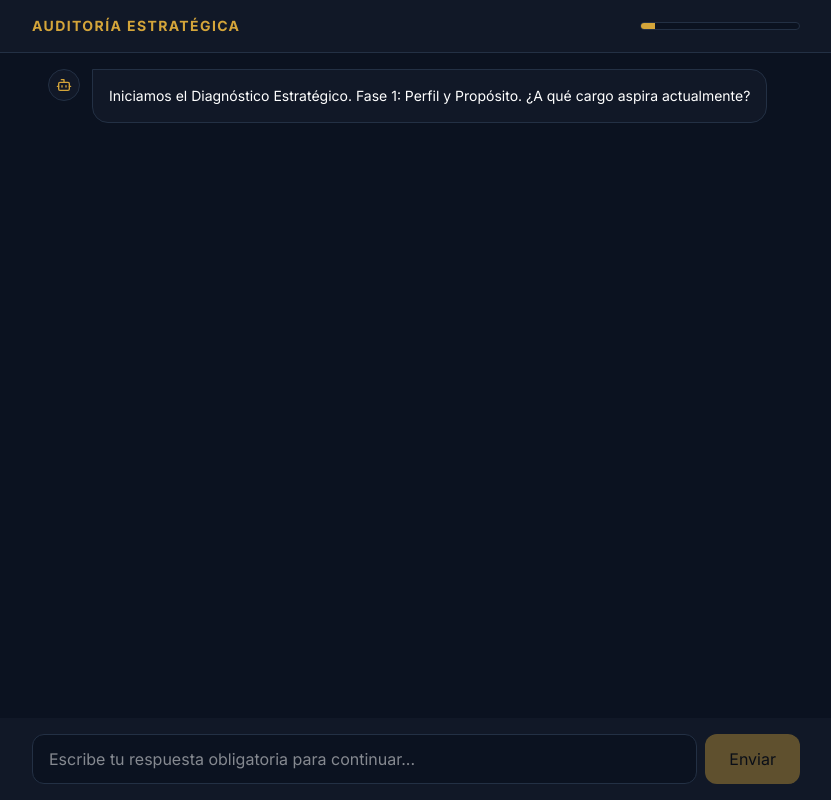
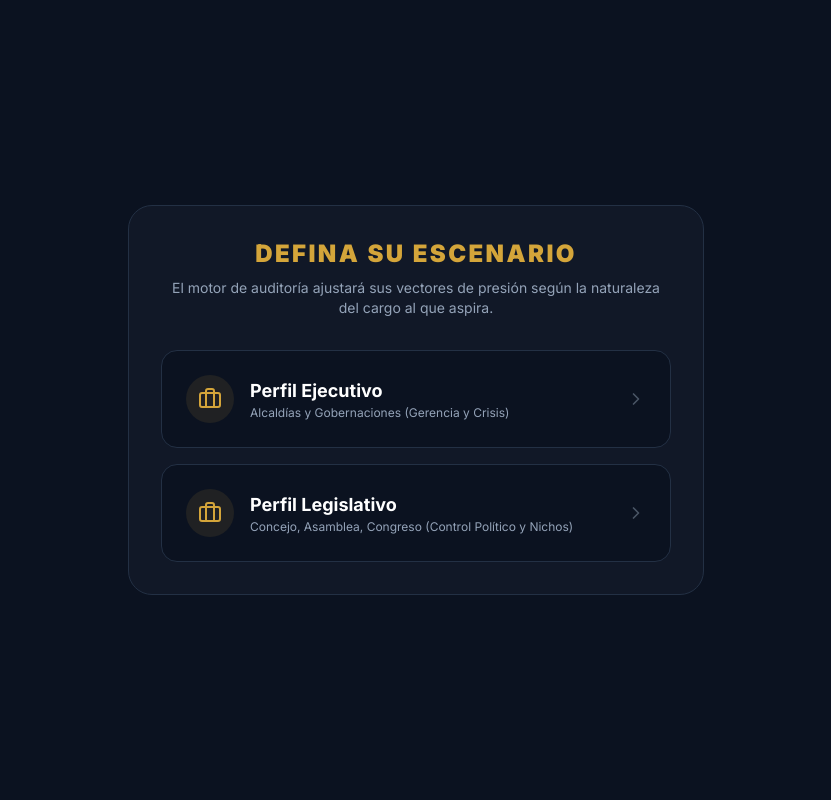
Before and after one commit to JOSEIA13/SinRodeosAI, a Next.js app: page /diagnostico/entrevista in a window 1280 px wide. Shown: the whole page, without its empty margins (224-1055 px from the left). Built offline with nearby package versions, Linux system fonts and the light colour scheme.

Commit message:
feat: implementar selección de perfil y motor dinámico de preguntas

```diff
--- a/app/diagnostico/entrevista/page.tsx
+++ b/app/diagnostico/entrevista/page.tsx
@@ -1,76 +1,66 @@
 'use client';
 
 import React, { useEffect, useRef, useState } from 'react';
-import { Bot, User, Download, Printer } from 'lucide-react';
+import { Bot, User, Download, Printer, ChevronRight, Briefcase } from 'lucide-react';
 import { useRouter } from 'next/navigation';
+// Mantendremos la importación del engine por ahora, en el Paso 2 lo conectaremos a la IA
 import { calcularDiagnosticoBase } from '@/lib/diagnostic/engine';
 
-const FASES_ENTREVISTA = [
-  {
-    fase: 1,
-    nombre: 'Fase 1: Perfil y Propósito',
-    descripcion: 'Definición del objetivo electoral y motivación central.',
-    preguntas: [
-      { id: 'cargo', texto: '¿A qué cargo aspira actualmente?' },
-      { id: 'motivacion', texto: 'Más allá del discurso oficial, ¿cuál es la verdadera motivación personal y política detrás de esta candidatura?' },
-      { id: 'arquetipo', texto: '¿Cómo definiría su estilo de liderazgo principal frente a los electores?' }
-    ]
-  },
-  {
-    fase: 2,
-    nombre: 'Fase 2: Territorio y Oponente',
-    descripcion: 'Lectura del terreno, dolores ciudadanos y competencia.',
-    preguntas: [
-      { id: 'dolorTerritorio', texto: '¿Cuál es el problema más urgente y doloroso que la ciudadanía reclama en las calles?' },
-      { id: 'oponentePrincipal', texto: '¿Quién considera que es su oponente más fuerte a vencer y cuál es su mayor debilidad?' },
-      { id: 'segmentoClave', texto: '¿Cuál es el segmento poblacional o nicho geográfico que definirá esta elección y por qué?' },
-      { id: 'propuestaDiferencial', texto: '¿Cuál es su propuesta más disruptiva frente a los candidatos tradicionales?' }
-    ]
-  },
-  {
-    fase: 3,
-    nombre: 'Fase 3: Capacidad Operativa y Día D',
-    descripcion: 'Estructura, resiliencia y movilización.',
-    preguntas: [
-      { id: 'estructuraBase', texto: '¿Cómo evalúa la solidez actual de su estructura territorial y equipos base?' },
-      { id: 'crisisControl', texto: 'Ante un ataque mediático o escándalo, ¿cuál es su protocolo de respuesta inmediata?' },
-      { id: 'presupuestoRiesgo', texto: '¿Cómo calificaría la suficiencia de sus recursos financieros y logísticos?' },
-      { id: 'movilizacionDiaD', texto: '¿Cuenta con un sistema probado para garantizar el control de votos el Día D?' }
-    ]
-  }
+// BANCO DE PREGUNTAS: EJECUTIVOS (Alcaldías y Gobernaciones)
+const PREGUNTAS_EJECUTIVAS = [
+  { id: 'e1_dolor', texto: '¿Cuál es el dolor estructural de la región que sus oponentes no se atreven a mencionar por miedo a perder votos?' },
+  { id: 'e2_crisis', texto: 'Ante una crisis de seguridad o escándalo de corrupción en su gabinete, ¿cuál es su protocolo de contención en las primeras 24 horas?' },
+  { id: 'e3_bloqueo', texto: 'Si el concejo/asamblea le bloquea su principal proyecto de infraestructura en el primer mes, ¿qué mecanismo de presión activa?' },
+  { id: 'e4_metrica', texto: '¿Qué indicador numérico exacto usará el electorado para medir su éxito al final de su primer año de mandato?' }
 ];
 
-const PREGUNTAS_PLANAS = FASES_ENTREVISTA.flatMap((faseObj) =>
-  faseObj.preguntas.map((p) => ({ ...p, fase: faseObj.fase, nombreFase: faseObj.nombre }))
-);
+// BANCO DE PREGUNTAS: LEGISLATIVOS (Concejo, Asamblea, Congreso)
+const PREGUNTAS_LEGISLATIVAS = [
+  { id: 'l1_nicho', texto: '¿A qué nicho poblacional o gremio específico representa usted y por qué ese grupo está huérfano de representación hoy?' },
+  { id: 'l2_control', texto: '¿Qué tema intocable del gobierno actual piensa auditar y denunciar sin importar el costo político?' },
+  { id: 'l3_minoria', texto: 'Siendo minoría en la corporación, ¿cómo lograría negociar y aprobar un proyecto clave para su base electoral?' },
+  { id: 'l4_ruido', texto: 'En una corporación llena de políticos, ¿cómo garantizará que la prensa y la gente recuerden su nombre y no sea uno más del montón?' }
+];
 
 export default function EntrevistaEstructuradaPage() {
   const router = useRouter();
+
+  // Nuevo Estado: Cargo y Selección
+  const [cargoSeleccionado, setCargoSeleccionado] = useState<'EJECUTIVO' | 'LEGISLATIVO' | null>(null);
+  const [preguntasActivas, setPreguntasActivas] = useState<any[]>([]);
+
   const [indiceActual, setIndiceActual] = useState(0);
   const [respuestaActual, setRespuestaActual] = useState('');
   const [datosAcumulados, setDatosAcumulados] = useState<Record<string, string>>({});
   const [historial, setHistorial] = useState<Array<{ rol: 'ia' | 'usuario'; texto: string }>>([]);
   const [estaEscribiendo, setEstaEscribiendo] = useState(false);
   const [analizando, setAnalizando] = useState(false);
+
+  // Estados Finales
   const [mostrarModalContacto, setMostrarModalContacto] = useState(false);
   const [contactoUsuario, setContactoUsuario] = useState({ email: '', whatsapp: '' });
   const [resultadoFinal, setResultadoFinal] = useState<any>(null);
   const chatEndRef = useRef<HTMLDivElement>(null);
 
-  useEffect(() => {
-    setHistorial([
-      {
-        rol: 'ia',
-        texto: `Iniciamos el Diagnóstico Estratégico. Fase 1: Perfil y Propósito.\n\n${PREGUNTAS_PLANAS[0].texto}`
-      }
-    ]);
-  }, []);
+  // Iniciar la entrevista UNA VEZ que seleccionan el cargo
+  const iniciarEntrevista = (tipoCargo: 'EJECUTIVO' | 'LEGISLATIVO') => {
+    setCargoSeleccionado(tipoCargo);
+    const setPreguntas = tipoCargo === 'EJECUTIVO' ? PREGUNTAS_EJECUTIVAS : PREGUNTAS_LEGISLATIVAS;
+    setPreguntasActivas(setPreguntas);
+
+    const textoInicial = tipoCargo === 'EJECUTIVO'
+      ? `Ha seleccionado el perfil Ejecutivo. Procederemos con la auditoría de gerencia territorial y manejo de crisis.\n\n${setPreguntas[0].texto}`
+      : `Ha seleccionado el perfil Legislativo. Procederemos con la auditoría de control político, nichos y debate.\n\n${setPreguntas[0].texto}`;
+
+    setHistorial([{ rol: 'ia', texto: textoInicial }]);
+  };
 
   useEffect(() => {
     chatEndRef.current?.scrollIntoView({ behavior: 'smooth' });
   }, [historial, estaEscribiendo]);
 
   const finalizarEntrevista = (datosFinales: Record<string, string>) => {
+    // Aquí añadiremos la conexión con IA en el Paso 2
     const puntaje = calcularDiagnosticoBase(datosFinales);
     setResultadoFinal(puntaje);
     localStorage.setItem('sinrodeos_resultado_diagnostico', JSON.stringify(puntaje));
@@ -80,10 +70,9 @@ export default function EntrevistaEstructuradaPage() {
 
   const manejarEnvio = (e: React.FormEvent<HTMLFormElement>) => {
     e.preventDefault();
-    // VALIDACIÓN ESTRICTA: Obliga a que la respuesta no esté vacía
     if (!respuestaActual.trim() || analizando) return;
 
-    const preguntaObj = PREGUNTAS_PLANAS[indiceActual];
+    const preguntaObj = preguntasActivas[indiceActual];
     const respuestaTrim = respuestaActual.trim();
     const nuevasRespuestas = { ...datosAcumulados, [preguntaObj.id]: respuestaTrim };
 
@@ -93,15 +82,11 @@ export default function EntrevistaEstructuradaPage() {
 
     const siguienteIndice = indiceActual + 1;
 
-    if (siguienteIndice < PREGUNTAS_PLANAS.length) {
+    if (siguienteIndice < preguntasActivas.length) {
       setEstaEscribiendo(true);
       setTimeout(() => {
-        const siguientePregunta = PREGUNTAS_PLANAS[siguienteIndice];
-        const nextText = siguientePregunta.fase !== preguntaObj.fase
-          ? `Avanzamos a la ${siguientePregunta.nombreFase}.\n\n${siguientePregunta.texto}`
-          : siguientePregunta.texto;
-
-        setHistorial((prev) => [...prev, { rol: 'ia', texto: nextText }]);
+        const siguientePregunta = preguntasActivas[siguienteIndice];
+        setHistorial((prev) => [...prev, { rol: 'ia', texto: siguientePregunta.texto }]);
         setIndiceActual(siguienteIndice);
         setEstaEscribiendo(false);
       }, 800);
@@ -118,11 +103,7 @@ export default function EntrevistaEstructuradaPage() {
       await fetch('/api/enviar-solicitud', {
         method: 'POST',
         headers: { 'Content-Type': 'application/json' },
-        body: JSON.stringify({
-          respuestas: datosAcumulados,
-          contacto: contactoUsuario,
-          resultado: resultadoFinal
-        })
+        body: JSON.stringify({ respuestas: datosAcumulados, contacto: contactoUsuario, resultado: resultadoFinal, cargo: cargoSeleccionado })
       });
       router.push('/diagnostico/espera');
     } catch (err) {
@@ -131,55 +112,65 @@ export default function EntrevistaEstructuradaPage() {
     }
   };
 
-  // NUEVA FUNCIÓN: Genera un reporte imprimible limpio con preguntas y respuestas
-  const descargarReporte = () => {
-    const ventanaImpresion = window.open('', '_blank');
-    if (!ventanaImpresion) return;
+  const descargarReporte = () => { window.print(); };
+  const progreso = preguntasActivas.length > 0 ? Math.round(((indiceActual + 1) / preguntasActivas.length) * 100) : 0;
 
-    const htmlContenido = `
-      <!DOCTYPE html>
-      <html>
-        <head>
-          <title>Reporte de Diagnóstico Estratégico</title>
-          <style>
-            body { font-family: Arial, sans-serif; padding: 40px; color: #111; line-height: 1.5; }
-            h1 { color: #b8860b; border-bottom: 2px solid #b8860b; padding-bottom: 10px; }
-            .score-box { background: #f4f4f4; padding: 15px; border-radius: 8px; margin: 20px 0; font-size: 18px; font-weight: bold; }
-            .qa-block { margin-bottom: 20px; border-bottom: 1px solid #ddd; padding-bottom: 15px; }
-            .question { font-weight: bold; color: #333; }
-            .answer { margin-top: 5px; color: #555; background: #fafafa; padding: 10px; border-left: 3px solid #b8860b; }
-          </style>
-        </head>
-        <body>
-          <h1>Auditoría Estratégica - Resultado de Entrevista</h1>
-          <div class="score-box">
-            Puntaje Global Obtenido: ${typeof resultadoFinal === 'object' ? resultadoFinal?.total || resultadoFinal?.puntajeFinal || 'Evaluado' : resultadoFinal}
+  // PANTALLA 0: SELECCIÓN DE CARGO
+  if (!cargoSeleccionado) {
+    return (
+      <div className="min-h-screen bg-[#0B1220] flex items-center justify-center p-6 text-white">
+        <div className="max-w-xl w-full bg-[#111827] border border-[#233044] p-8 rounded-3xl space-y-8">
+          <div className="text-center space-y-2">
+            <h1 className="text-2xl font-black text-[#D4A53A] uppercase tracking-widest">Defina su Escenario</h1>
+            <p className="text-[#94A3B8] text-sm">El motor de auditoría ajustará sus vectores de presión según la naturaleza del cargo al que aspira.</p>
           </div>
-          <h3>Detalle de Respuestas del Candidato:</h3>
-          ${PREGUNTAS_PLANAS.map((p) => `
-            <div class="qa-block">
-              <div class="question">[${p.nombreFase}] ${p.texto}</div>
-              <div class="answer">${datosAcumulados[p.id] || 'Sin respuesta'}</div>
-            </div>
-          `).join('')}
-          <script>
-            window.onload = function() { window.print(); }
-          </script>
-        </body>
-      </html>
-    `;
 
-    ventanaImpresion.document.write(htmlContenido);
-    ventanaImpresion.document.close();
-  };
+          <div className="space-y-4">
+            <button
+              onClick={() => iniciarEntrevista('EJECUTIVO')}
+              className="w-full bg-[#0B1220] border border-[#233044] hover:border-[#D4A53A] p-6 rounded-2xl flex items-center justify-between group transition-all"
+            >
+              <div className="flex items-center gap-4 text-left">
+                <div className="w-12 h-12 rounded-full bg-[#D4A53A]/10 text-[#D4A53A] flex items-center justify-center shrink-0">
+                  <Briefcase className="w-6 h-6" />
+                </div>
+                <div>
+                  <h3 className="font-bold text-lg">Perfil Ejecutivo</h3>
+                  <p className="text-xs text-[#94A3B8]">Alcaldías y Gobernaciones (Gerencia y Crisis)</p>
+                </div>
+              </div>
+              <ChevronRight className="w-5 h-5 text-gray-600 group-hover:text-[#D4A53A]" />
+            </button>
 
-  const progreso = Math.round(((indiceActual + 1) / PREGUNTAS_PLANAS.length) * 100);
+            <button
+              onClick={() => iniciarEntrevista('LEGISLATIVO')}
+              className="w-full bg-[#0B1220] border border-[#233044] hover:border-[#D4A53A] p-6 rounded-2xl flex items-center justify-between group transition-all"
+            >
+              <div className="flex items-center gap-4 text-left">
+                <div className="w-12 h-12 rounded-full bg-[#D4A53A]/10 text-[#D4A53A] flex items-center justify-center shrink-0">
+                  <Briefcase className="w-6 h-6" />
+                </div>
+                <div>
+                  <h3 className="font-bold text-lg">Perfil Legislativo</h3>
+                  <p className="text-xs text-[#94A3B8]">Concejo, Asamblea, Congreso (Control Político y Nichos)</p>
+                </div>
+              </div>
+              <ChevronRight className="w-5 h-5 text-gray-600 group-hover:text-[#D4A53A]" />
+            </button>
+          </div>
+        </div>
+      </div>
+    );
+  }
 
+  // PANTALLA 1: ENTREVISTA DINÁMICA (El resto del código se mantiene igual, renderizando el chat)
   return (
     <div className="min-h-screen bg-[#0B1220] text-white flex flex-col">
       <header className="bg-[#111827] border-b border-[#233044] p-4 sticky top-0 z-20">
         <div className="max-w-3xl mx-auto flex items-center justify-between">
-          <h1 className="text-sm font-bold uppercase tracking-widest text-[#D4A53A]">Auditoría Estratégica</h1>
+          <h1 className="text-sm font-bold uppercase tracking-widest text-[#D4A53A]">
+            Auditoría: {cargoSeleccionado}
+          </h1>
           <div className="w-40 bg-[#0B1220] h-2 rounded-full border border-[#233044] overflow-hidden">
             <div className="bg-[#D4A53A] h-full transition-all" style={{ width: `${progreso}%` }} />
           </div>
@@ -192,7 +183,7 @@ export default function EntrevistaEstructuradaPage() {
             <div className={`w-8 h-8 rounded-full flex items-center justify-center shrink-0 ${msg.rol === 'usuario' ? 'bg-[#D4A53A]' : 'bg-[#111827] border border-[#233044]'}`}>
               {msg.rol === 'usuario' ? <User className="w-4 h-4 text-black" /> : <Bot className="w-4 h-4 text-[#D4A53A]" />}
             </div>
-            <div className={`p-4 rounded-2xl text-sm ${msg.rol === 'usuario' ? 'bg-[#D4A53A] text-black rounded-tr-none' : 'bg-[#111827] border border-[#233044] rounded-tl-none'}`}>
+            <div className={`p-4 rounded-2xl text-sm ${msg.rol === 'usuario' ? 'bg-[#D4A53A] text-black rounded-tr-none' : 'bg-[#111827] border border-[#233044] rounded-tl-none leading-relaxed'}`}>
               {msg.texto}
             </div>
           </div>
@@ -206,15 +197,11 @@ export default function EntrevistaEstructuradaPage() {
             className="flex-1 bg-[#0B1220] border border-[#233044] rounded-xl px-4 py-3 text-sm focus:border-[#D4A53A] outline-none disabled:opacity-50"
             value={respuestaActual}
             onChange={(e) => setRespuestaActual(e.target.value)}
-            placeholder="Escribe tu respuesta obligatoria para continuar..."
+            placeholder="Respuesta táctica obligatoria..."
             disabled={analizando}
             required
           />
-          <button
-            type="submit"
-            disabled={!respuestaActual.trim() || analizando}
-            className="bg-[#D4A53A] px-6 py-2 rounded-xl text-black font-bold disabled:opacity-40 disabled:cursor-not-allowed hover:brightness-110 transition"
-          >
+          <button type="submit" disabled={!respuestaActual.trim() || analizando} className="bg-[#D4A53A] px-6 py-2 rounded-xl text-black font-bold disabled:opacity-40 hover:brightness-110">
             Enviar
           </button>
         </form>
@@ -224,43 +211,19 @@ export default function EntrevistaEstructuradaPage() {
         <div className="fixed inset-0 bg-black/90 flex items-center justify-center p-4 z-50">
           <div className="bg-[#111827] border border-[#233044] p-8 rounded-2xl max-w-md w-full space-y-6">
             <div>
-              <h2 className="text-lg font-bold text-[#D4A53A]">Diagnóstico Calculado con Éxito</h2>
-              <p className="text-xs text-[#94A3B8] mt-1">Puntuación y ponderación preliminar generada.</p>
+              <h2 className="text-lg font-bold text-[#D4A53A]">Diagnóstico Base Completado</h2>
+              <p className="text-xs text-[#94A3B8]">Validando coherencia de respuestas en progreso...</p>
             </div>
-
-            <div className="bg-[#0B1220] p-4 rounded-xl border border-[#233044] text-center">
-              <span className="text-xs text-gray-400 uppercase tracking-wider block">Puntaje Global</span>
-              <span className="text-3xl font-black text-[#D4A53A]">
-                {typeof resultadoFinal === 'object' ? resultadoFinal?.total || resultadoFinal?.puntajeFinal || 'Evaluado' : resultadoFinal}
-              </span>
-            </div>
-
             <div className="flex gap-3">
-              <button type="button" onClick={descargarReporte} className="flex-1 border border-[#D4A53A] text-[#D4A53A] py-2.5 rounded-xl text-xs font-bold flex items-center justify-center gap-2 hover:bg-[#D4A53A]/10 transition">
-                <Download className="w-4 h-4" /> Descargar / Imprimir Informe
+              <button type="button" onClick={descargarReporte} className="flex-1 border border-[#D4A53A] text-[#D4A53A] py-2.5 rounded-xl text-xs font-bold flex items-center justify-center gap-2 hover:bg-[#D4A53A]/10">
+                <Download className="w-4 h-4" /> Imprimir Dictamen Local
               </button>
             </div>
-
             <form onSubmit={enviarSolicitudFinal} className="space-y-3 border-t border-[#233044] pt-4">
-              <p className="text-xs text-[#94A3B8]">Ingresa tus datos para recibir copia en tu correo y continuar:</p>
-              <input
-                type="email"
-                placeholder="Tu correo electrónico"
-                className="w-full bg-black border border-[#233044] p-3 rounded-xl text-sm outline-none focus:border-[#D4A53A]"
-                value={contactoUsuario.email}
-                onChange={(e) => setContactoUsuario({ ...contactoUsuario, email: e.target.value })}
-                required
-              />
-              <input
-                type="tel"
-                placeholder="Tu WhatsApp"
-                className="w-full bg-black border border-[#233044] p-3 rounded-xl text-sm outline-none focus:border-[#D4A53A]"
-                value={contactoUsuario.whatsapp}
-                onChange={(e) => setContactoUsuario({ ...contactoUsuario, whatsapp: e.target.value })}
-                required
-              />
-              <button className="w-full bg-[#D4A53A] text-black py-3 rounded-xl font-bold text-sm hover:brightness-110 transition">
-                Enviar Copia y Ver Informe Completo
+              <input type="email" placeholder="Tu correo electrónico" className="w-full bg-black border border-[#233044] p-3 rounded-xl text-sm outline-none focus:border-[#D4A53A]" value={contactoUsuario.email} onChange={(e) => setContactoUsuario({ ...contactoUsuario, email: e.target.value })} required />
+              <input type="tel" placeholder="Tu WhatsApp" className="w-full bg-black border border-[#233044] p-3 rounded-xl text-sm outline-none focus:border-[#D4A53A]" value={contactoUsuario.whatsapp} onChange={(e) => setContactoUsuario({ ...contactoUsuario, whatsapp: e.target.value })} required />
+              <button className="w-full bg-[#D4A53A] text-black py-3 rounded-xl font-bold text-sm hover:brightness-110">
+                Solicitar Verificación Estricta IA
               </button>
             </form>
           </div>
```
